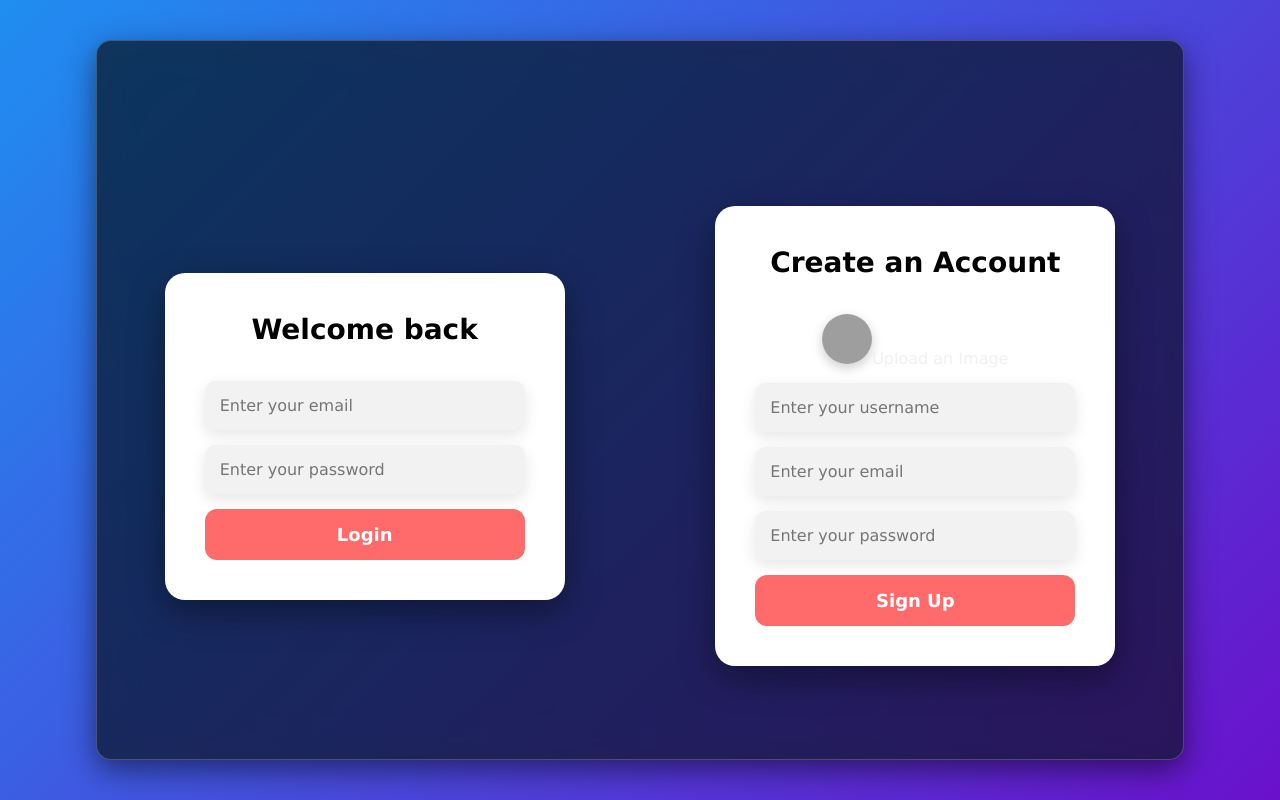
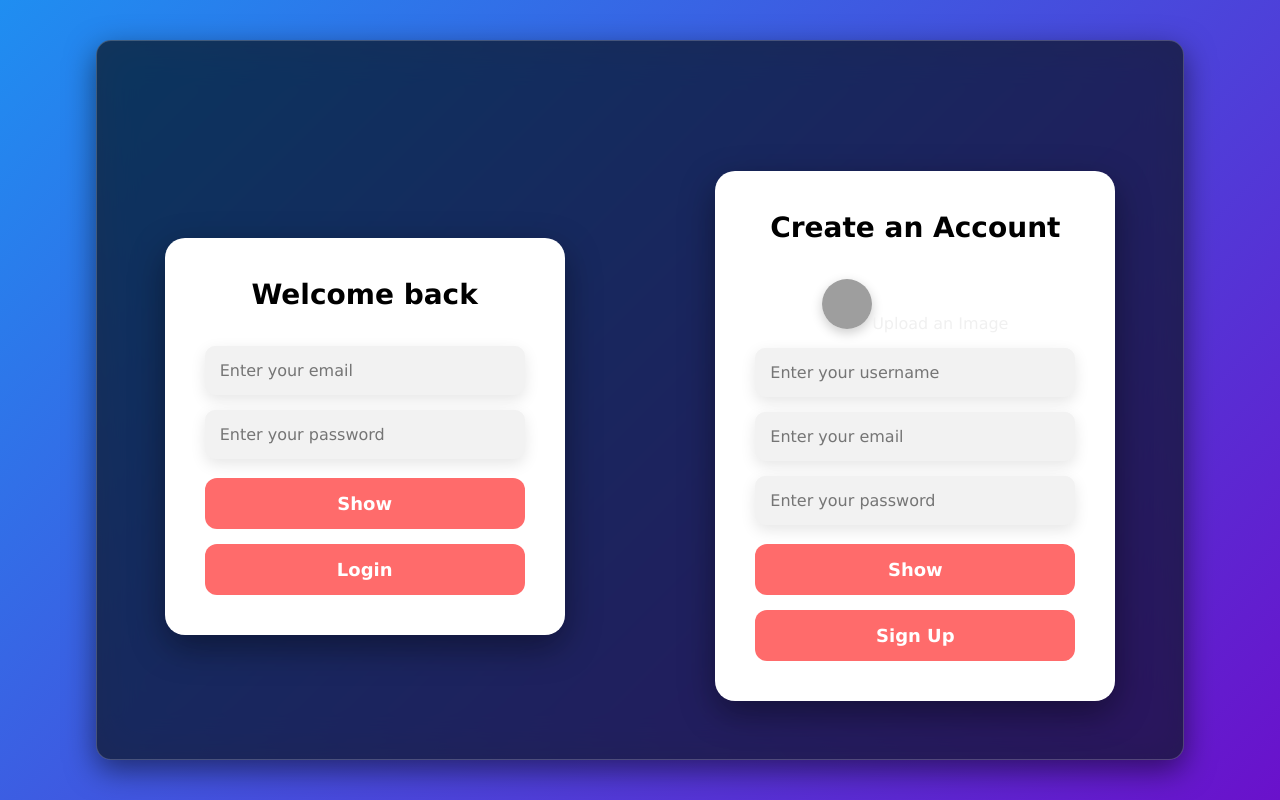
Before and after one commit to vuongminh042/chat-app, a React (Vite) app: page / in a window 1280 px wide. Built offline with nearby package versions, Linux system fonts and the light colour scheme; no server answers; grey boxes are pictures that could not be loaded.

Commit message:
update code

```diff
--- a/src/components/chat/Chat.jsx
+++ b/src/components/chat/Chat.jsx
@@ -16,7 +16,7 @@ const Chat = () => {
         url: ""
     });
 
-    const [isTyping, setIsTyping] = useState(false);  // Trạng thái đang soạn tin của người dùng khác
+    const [isTyping, setIsTyping] = useState(false);
 
     const [isEditing, setIsEditing] = useState(false);
     const [editingMessage, setEditingMessage] = useState(null);
@@ -26,7 +26,6 @@ const Chat = () => {
 
     const endRef = useRef(null);
 
-    // Theo dõi khi người dùng nhập liệu và cập nhật trạng thái "đang soạn tin"
     useEffect(() => {
         const handleTyping = async () => {
             const chatRef = doc(db, "chats", chatId);
@@ -58,18 +57,17 @@ const Chat = () => {
             if (text.length > 0) {
                 handleStopTyping();
             }
-        }, 3000); // Sau 3 giây không nhập tin, chuyển trạng thái thành "không soạn tin"
+        }, 3000);
 
-        return () => clearTimeout(timeoutId); // Hủy timeout khi component bị hủy hoặc khi có sự thay đổi
+        return () => clearTimeout(timeoutId);
     }, [text, chatId, currentUser.uid]);
 
-    // Lắng nghe sự thay đổi của "isTyping" từ Firestore
+
     useEffect(() => {
         const unSub = onSnapshot(doc(db, "chats", chatId), (res) => {
             const chatData = res.data();
             setChat(chatData);
 
-            // Cập nhật trạng thái "đang soạn tin" của người dùng khác
             if (chatData?.isTyping) {
                 const typingUser = Object.values(chatData.isTyping).find(user => user.isTyping);
                 if (typingUser) {
@@ -79,7 +77,6 @@ const Chat = () => {
                 }
             }
 
-            // Đánh dấu tin nhắn đã đọc
             if (chatData?.messages?.length > 0) {
                 const unreadMessages = chatData.messages.filter(
                     (message) => message.senderId !== currentUser.id && !message.isSeen
@@ -152,7 +149,7 @@ const Chat = () => {
                 text,
                 createdAt: new Date(),
                 isSeen: false,
-                status: 'sent', // Trạng thái ban đầu là đã gửi
+                status: 'sent',
                 ...(imgUrl && { img: imgUrl })
             };
 
@@ -169,7 +166,6 @@ const Chat = () => {
                 });
             }
 
-            // Cập nhật trạng thái "đã nhận" sau 5-10 giây
             setTimeout(async () => {
                 const chatRef = doc(db, "chats", chatId);
                 const chatSnapshot = await getDoc(chatRef);
@@ -184,7 +180,7 @@ const Chat = () => {
 
                     await updateDoc(chatRef, { messages: updatedMessages });
                 }
-            }, 8000); // Thay đổi thời gian theo yêu cầu (8 giây ở đây)
+            }, 8000);
 
             const userIDs = [currentUser.id, user.id];
             userIDs.forEach(async (id) => {
@@ -240,14 +236,10 @@ const Chat = () => {
                             <p>{message.text}</p>
                         </div>
                         <div className='bottom'>
-                            <div className='status'>
-                                {message.status === 'received' && <img src="https://firebasestorage.googleapis.com/v0/b/reactchat-2968d.appspot.com/o/image-project%2Fdouble-check.png?alt=media&token=your-token-here" alt="Received" />}
-                                {message.status === 'sent' && <img src="https://firebasestorage.googleapis.com/v0/b/reactchat-2968d.appspot.com/o/image-project%2Fsingle-check.png?alt=media&token=your-token-here" alt="Sent" />}
-                            </div>
                             {message.senderId === currentUser.id && (
                                 <div className='actions'>
-                                    <button onClick={() => handleEditMessage(message)} style={{ backgroundColor: 'yellow', color: '#000', width: 60, height: 30, margin: 5 }}>Edit</button>
-                                    <button onClick={() => handleDeleteMessage(message)} style={{ backgroundColor: 'red', color: '#fff', width: 60, height: 30 }}>Delete</button>
+                                    <button onClick={() => handleEditMessage(message)} style={{ backgroundColor: 'yellow', color: '#000', width: 60, height: 30, margin: 5, display: 'none' }}>Edit</button>
+                                    <button onClick={() => handleDeleteMessage(message)} style={{ backgroundColor: 'red', color: '#fff', width: 60, height: 30, display: 'none' }}>Delete</button>
                                 </div>
                             )}
                         </div>
--- a/src/components/chat/chat.css
+++ b/src/components/chat/chat.css
@@ -249,15 +249,6 @@
                 display: flex;
                 gap: 20px;
 
-                &.own {
-                    align-self: flex-end;
-
-                    .texts {
-                        p {
-                            background-color: #5183fe;
-                        }
-                    }
-                }
 
                 img {
                     width: 30px;
--- a/src/components/login/Login.jsx
+++ b/src/components/login/Login.jsx
@@ -52,6 +52,10 @@ const Login = () => {
 
     const [loadingLogin, setLoadingLogin] = useState(false);
     const [loadingSignUp, setLoadingSignUp] = useState(false);
+
+    // State for showing password
+    const [showPasswordLogin, setShowPasswordLogin] = useState(false);
+    const [showPasswordSignUp, setShowPasswordSignUp] = useState(false);
 
     // useForm for login with validation schema
     const {
@@ -141,11 +145,22 @@ const Login = () => {
                         {...registerLogin('email')}
                     />
                     {loginErrors.email && <p className='error-message'>{loginErrors.email.message}</p>}
+                    <div className="password-container">
                         <input
-                        type="password"
+                            type={showPasswordLogin ? "text" : "password"}
                             placeholder='Enter your password'
                             {...registerLogin('password')}
+                            style={{ width: '320px' }}
                         />
+                        <br />
+                        <br />
+                        <button
+                            type="button"
+                            onClick={() => setShowPasswordLogin(prev => !prev)}
+                        >
+                            {showPasswordLogin ? "Hide" : "Show"}
+                        </button>
+                    </div>
                     {loginErrors.password && <p className='error-message'>{loginErrors.password.message}</p>}
                     <button type="submit" disabled={loadingLogin}>{loadingLogin ? "Loading" : "Login"}</button>
                 </form>
@@ -182,11 +197,22 @@ const Login = () => {
                         {...registerSignUp('email')}
                     />
                     {signUpErrors.email && <p className='error-message'>{signUpErrors.email.message}</p>}
+                    <div className="password-container">
                         <input
-                        type="password"
+                            type={showPasswordSignUp ? "text" : "password"}
                             placeholder='Enter your password'
                             {...registerSignUp('password')}
+                            style={{ width: '320px' }}
                         />
+                        <br />
+                        <br />
+                        <button
+                            type="button"
+                            onClick={() => setShowPasswordSignUp(prev => !prev)}
+                        >
+                            {showPasswordSignUp ? "Hide" : "Show"}
+                        </button>
+                    </div>
                     {signUpErrors.password && <p className='error-message'>{signUpErrors.password.message}</p>}
                     <button type="submit" disabled={loadingSignUp}>{loadingSignUp ? "Loading" : "Sign Up"}</button>
                 </form>
```
Lines whose indentation alone changed are shown as unchanged.
